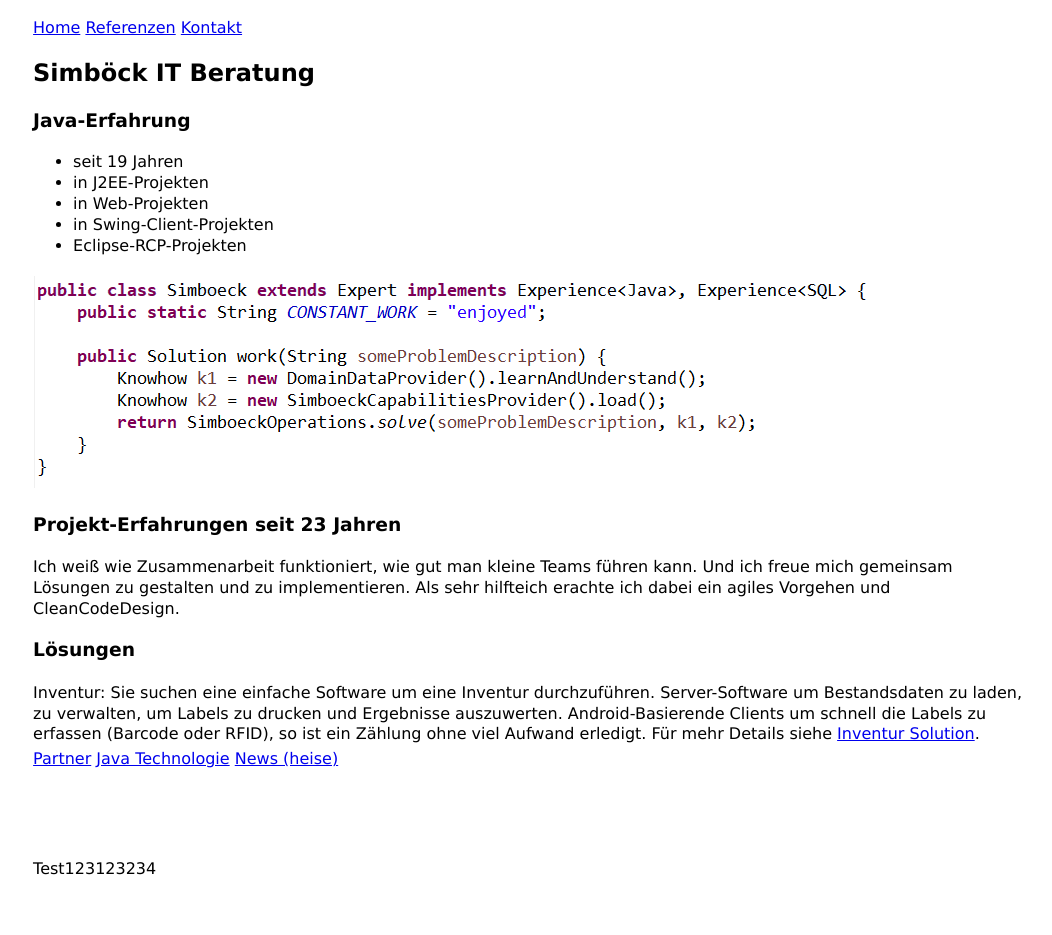
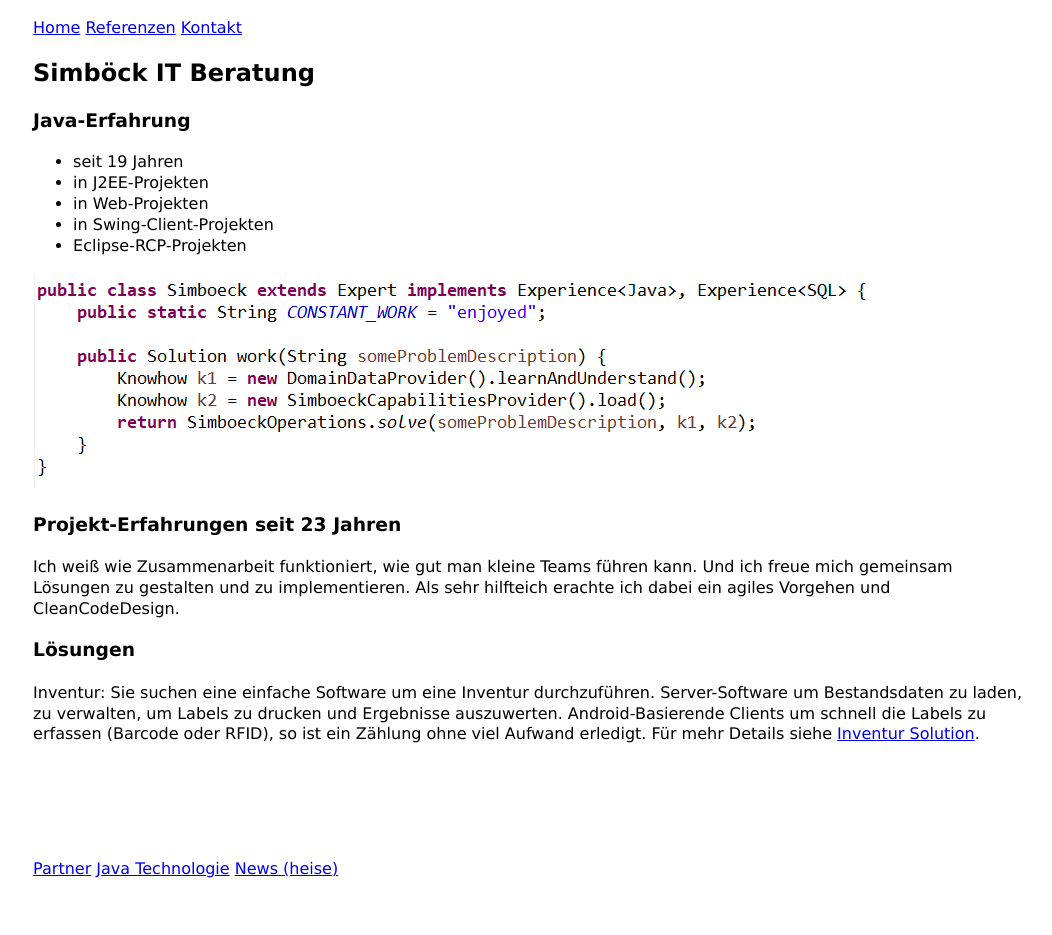
Before and after one commit to etsbk12/sbksite, a Jekyll site: the page built from index.md, in a window 1280 px wide. Shown: the whole page, without its empty margins (109-1161 px from the left). Built offline with Jekyll 4.4.1, drawn with Linux system fonts in a browser that asks for light colours.

Commit message:
bottom part

```diff
--- a/_layouts/main.html
+++ b/_layouts/main.html
@@ -18,8 +18,5 @@
         <div id="bottompart">
             {% include _bottom.html %}
         </div>
-        <div id="ganz_unten">
-            Test123123234
-        </div>
     </div>
 </body>
--- a/_sass/views.scss
+++ b/_sass/views.scss
@@ -56,22 +56,9 @@ p {
     }
 }
 
-#ganz_unten {
+#bottompart {
 	position: absolute;
 	bottom: 20px;
-}
-#bottompart {
-    grid-area: bottompart;
-    display: inline-block;
-
-    h1 {
-        font-size: 2em;
-        margin-bottom: 1em;
-
-        a {
-            text-decoration: none;
-        }
-    }
 }
 
 
```
